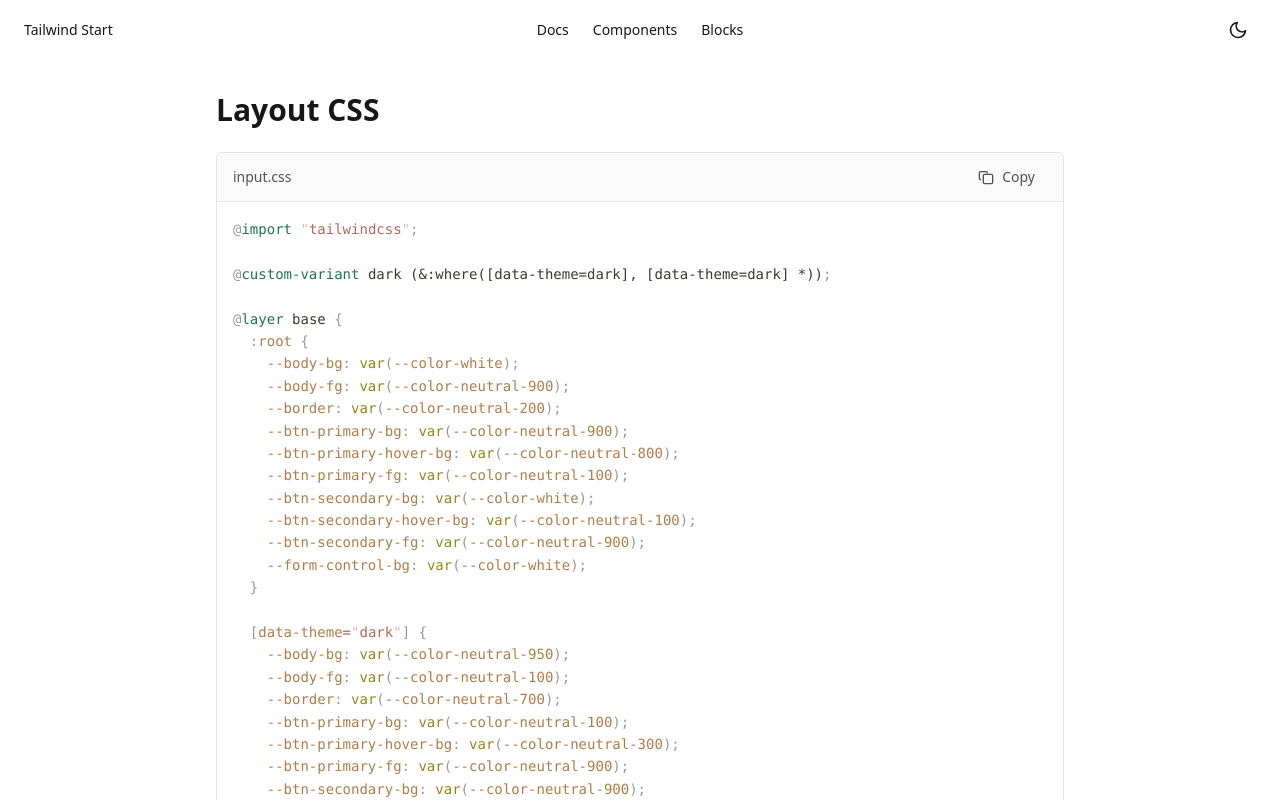
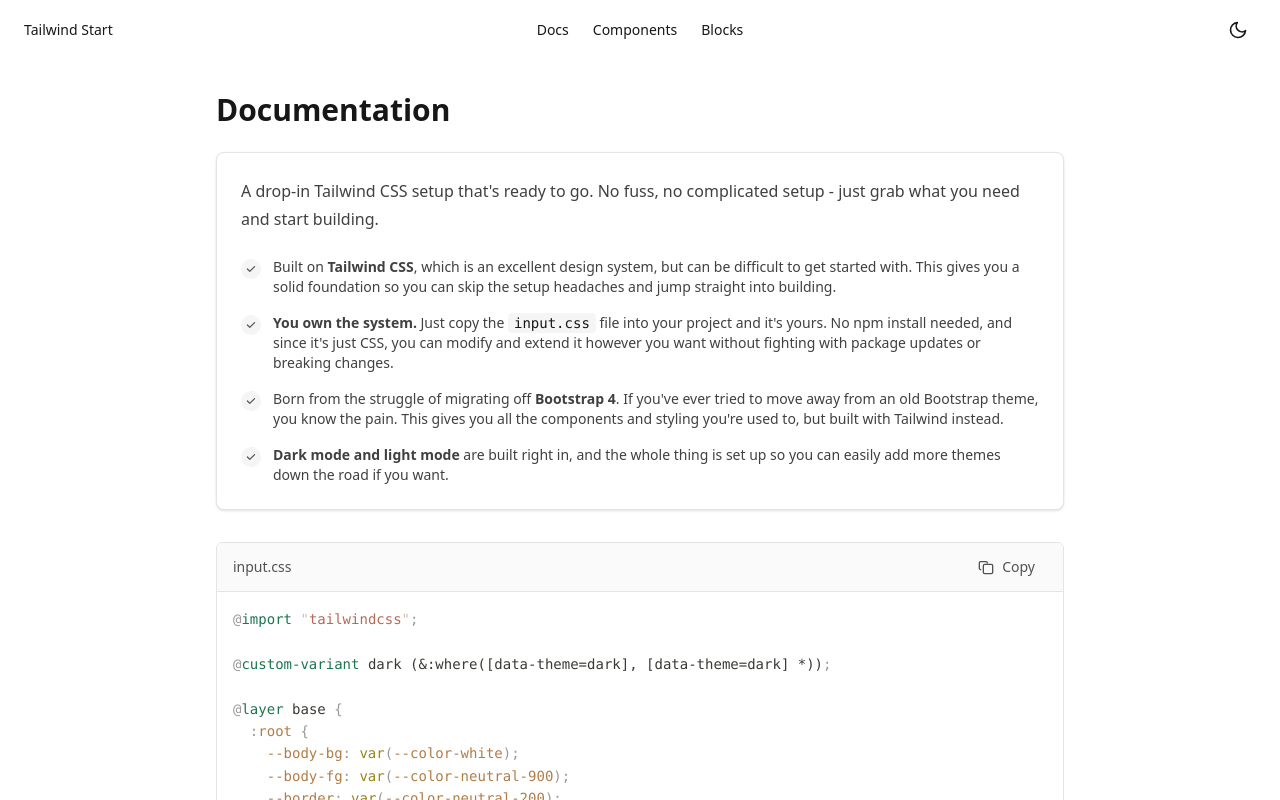
Before and after one commit to rwhitmire/tailwind-start, a SvelteKit app: page /docs in a window 1280 px wide. Shown: the top 800 px of the page. Built offline with nearby package versions, Linux system fonts and the light colour scheme.

Commit message:
add content to docs page

```diff
--- a/src/routes/docs/+page.svelte
+++ b/src/routes/docs/+page.svelte
@@ -4,6 +4,123 @@
 </script>
 
 <div class="container mx-auto max-w-4xl px-6 py-8">
-  <h1 class="mb-6 text-3xl font-bold">Layout CSS</h1>
+  <h1 class="mb-6 text-3xl font-bold">Documentation</h1>
+
+  <div
+    class="mb-8 rounded-lg border border-neutral-200 bg-white p-6 shadow-sm dark:border-neutral-800 dark:bg-neutral-950"
+  >
+    <p class="mb-6 text-base leading-7 text-neutral-700 dark:text-neutral-300">
+      A drop-in Tailwind CSS setup that's ready to go. No fuss, no complicated setup - just grab
+      what you need and start building.
+    </p>
+
+    <div class="space-y-4">
+      <div class="flex gap-3">
+        <div
+          class="mt-0.5 flex h-5 w-5 shrink-0 items-center justify-center rounded-full bg-neutral-100 dark:bg-neutral-800"
+        >
+          <svg
+            class="h-3 w-3 text-neutral-600 dark:text-neutral-400"
+            fill="currentColor"
+            viewBox="0 0 20 20"
+          >
+            <path
+              fill-rule="evenodd"
+              d="M16.707 5.293a1 1 0 010 1.414l-8 8a1 1 0 01-1.414 0l-4-4a1 1 0 011.414-1.414L8 12.586l7.293-7.293a1 1 0 011.414 0z"
+              clip-rule="evenodd"
+            />
+          </svg>
+        </div>
+        <div>
+          <p class="text-neutral-700 dark:text-neutral-300">
+            Built on <strong class="font-semibold">Tailwind CSS</strong>, which is an excellent
+            design system, but can be difficult to get started with. This gives you a solid
+            foundation so you can skip the setup headaches and jump straight into building.
+          </p>
+        </div>
+      </div>
+
+      <div class="flex gap-3">
+        <div
+          class="mt-0.5 flex h-5 w-5 shrink-0 items-center justify-center rounded-full bg-neutral-100 dark:bg-neutral-800"
+        >
+          <svg
+            class="h-3 w-3 text-neutral-600 dark:text-neutral-400"
+            fill="currentColor"
+            viewBox="0 0 20 20"
+          >
+            <path
+              fill-rule="evenodd"
+              d="M16.707 5.293a1 1 0 010 1.414l-8 8a1 1 0 01-1.414 0l-4-4a1 1 0 011.414-1.414L8 12.586l7.293-7.293a1 1 0 011.414 0z"
+              clip-rule="evenodd"
+            />
+          </svg>
+        </div>
+        <div>
+          <p class="text-neutral-700 dark:text-neutral-300">
+            <strong class="font-semibold">You own the system.</strong> Just copy the
+            <code
+              class="rounded bg-neutral-100 px-1.5 py-0.5 font-mono text-sm text-neutral-900 dark:bg-neutral-800 dark:text-neutral-100"
+              >input.css</code
+            > file into your project and it's yours. No npm install needed, and since it's just CSS, you
+            can modify and extend it however you want without fighting with package updates or breaking
+            changes.
+          </p>
+        </div>
+      </div>
+
+      <div class="flex gap-3">
+        <div
+          class="mt-0.5 flex h-5 w-5 shrink-0 items-center justify-center rounded-full bg-neutral-100 dark:bg-neutral-800"
+        >
+          <svg
+            class="h-3 w-3 text-neutral-600 dark:text-neutral-400"
+            fill="currentColor"
+            viewBox="0 0 20 20"
+          >
+            <path
+              fill-rule="evenodd"
+              d="M16.707 5.293a1 1 0 010 1.414l-8 8a1 1 0 01-1.414 0l-4-4a1 1 0 011.414-1.414L8 12.586l7.293-7.293a1 1 0 011.414 0z"
+              clip-rule="evenodd"
+            />
+          </svg>
+        </div>
+        <div>
+          <p class="text-neutral-700 dark:text-neutral-300">
+            Born from the struggle of migrating off <strong class="font-semibold"
+              >Bootstrap 4</strong
+            >. If you've ever tried to move away from an old Bootstrap theme, you know the pain.
+            This gives you all the components and styling you're used to, but built with Tailwind
+            instead.
+          </p>
+        </div>
+      </div>
+
+      <div class="flex gap-3">
+        <div
+          class="mt-0.5 flex h-5 w-5 shrink-0 items-center justify-center rounded-full bg-neutral-100 dark:bg-neutral-800"
+        >
+          <svg
+            class="h-3 w-3 text-neutral-600 dark:text-neutral-400"
+            fill="currentColor"
+            viewBox="0 0 20 20"
+          >
+            <path
+              fill-rule="evenodd"
+              d="M16.707 5.293a1 1 0 010 1.414l-8 8a1 1 0 01-1.414 0l-4-4a1 1 0 011.414-1.414L8 12.586l7.293-7.293a1 1 0 011.414 0z"
+              clip-rule="evenodd"
+            />
+          </svg>
+        </div>
+        <div>
+          <p class="text-neutral-700 dark:text-neutral-300">
+            <strong class="font-semibold">Dark mode and light mode</strong> are built right in, and the
+            whole thing is set up so you can easily add more themes down the road if you want.
+          </p>
+        </div>
+      </div>
+    </div>
+  </div>
+
   <CodeBlock code={layoutCss} lang="css" filename="input.css" />
 </div>
```
